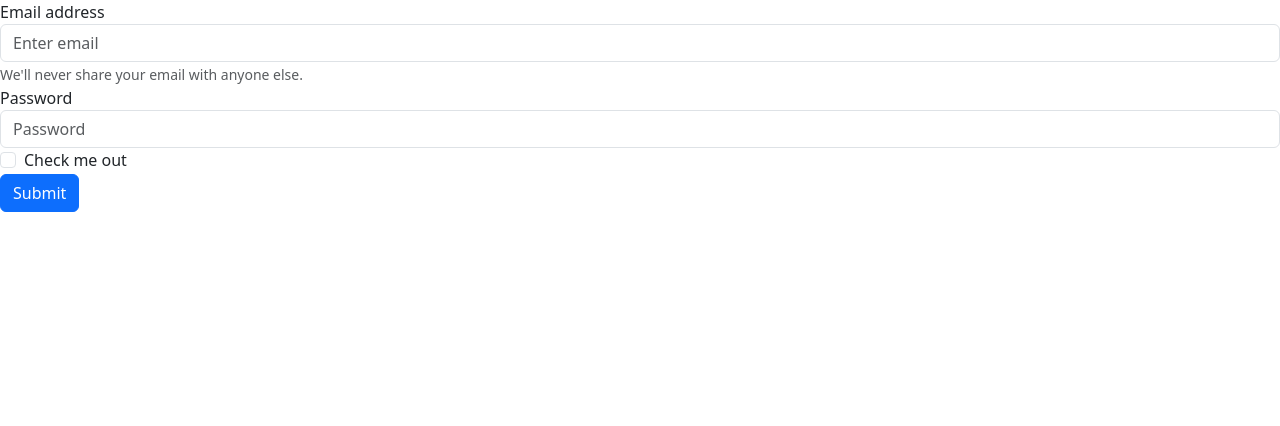
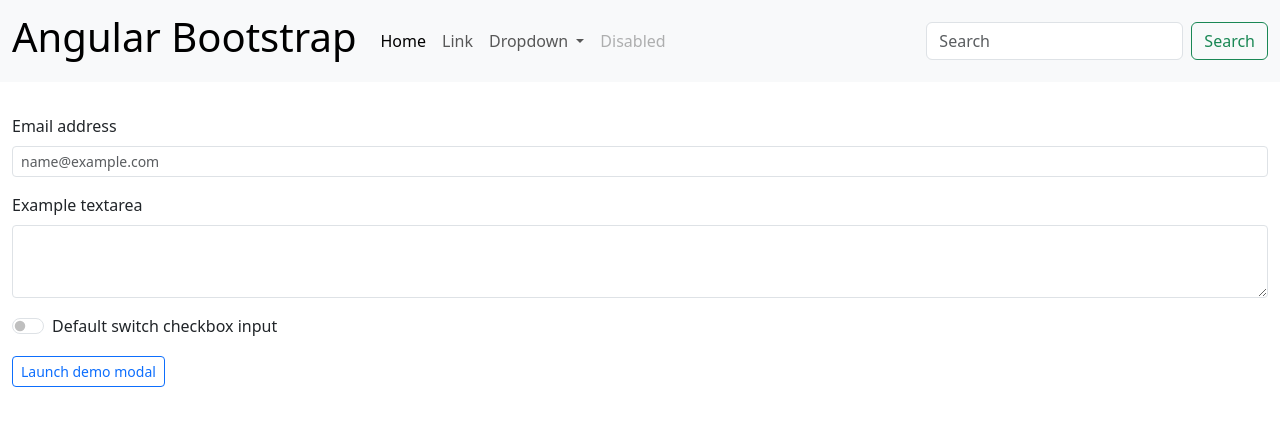
Before and after one commit to Harzsha/Portfolio_Angular_, an Angular app: page / in a window 1280 px wide. Shown: the top 426 px of the page. Built offline with nearby package versions, Linux system fonts and the light colour scheme.

Commit message:
basic commit login form

```diff
--- a/package.json
+++ b/package.json
@@ -18,7 +18,7 @@
     "@angular/platform-browser": "^16.1.2",
     "@angular/platform-browser-dynamic": "^16.1.2",
     "@angular/router": "^16.1.2",
-    "@ng-bootstrap/ng-bootstrap": "^15.0.1",
+    "@ng-bootstrap/ng-bootstrap": "^15.1.0",
     "bootstrap": "^5.3.0",
     "bootstrap-icons": "^1.10.5",
     "jquery": "^3.7.0",
--- a/src/app/Components/login/login.component.html
+++ b/src/app/Components/login/login.component.html
@@ -1,16 +1,86 @@
-<form>
-    <div class="form-group">
-      <label for="exampleInputEmail1">Email address</label>
-      <input type="email" class="form-control" id="exampleInputEmail1" aria-describedby="emailHelp" placeholder="Enter email">
-      <small id="emailHelp" class="form-text text-muted">We'll never share your email with anyone else.</small>
+<nav class="navbar navbar-expand-sm navbar-light bg-light">
+    <div class="container-fluid">
+      <a class="navbar-brand" href="#">
+        <h1>Angular Bootstrap</h1>
+      </a>
+      <button class="navbar-toggler" type="button" data-bs-toggle="collapse" data-bs-target="#navbarSupportedContent" aria-controls="navbarSupportedContent" aria-expanded="false" aria-label="Toggle navigation">
+        <span class="navbar-toggler-icon"></span>
+      </button>
+      <div class="collapse navbar-collapse" id="navbarSupportedContent">
+        <ul class="navbar-nav me-auto mb-2 mb-lg-0">
+          <li class="nav-item">
+            <a class="nav-link active" aria-current="page" href="#">Home</a>
+          </li>
+          <li class="nav-item">
+            <a class="nav-link" href="#">Link</a>
+          </li>
+          <li class="nav-item dropdown">
+            <a class="nav-link dropdown-toggle" href="#" id="navbarDropdown" role="button" data-bs-toggle="dropdown" aria-expanded="false">
+              Dropdown
+            </a>
+            <ul class="dropdown-menu" aria-labelledby="navbarDropdown">
+              <li><a class="dropdown-item" href="#">Action</a></li>
+              <li><a class="dropdown-item" href="#">Another action</a></li>
+              <li><hr class="dropdown-divider"></li>
+              <li><a class="dropdown-item" href="#">Something else here</a></li>
+            </ul>
+          </li>
+          <li class="nav-item">
+            <a class="nav-link disabled" href="#" tabindex="-1" aria-disabled="true">Disabled</a>
+          </li>
+        </ul>
+        <form class="d-flex">
+          <input class="form-control me-2" type="search" placeholder="Search" aria-label="Search">
+          <button class="btn btn-outline-success" type="submit">Search</button>
+        </form>
+      </div>
     </div>
-    <div class="form-group">
-      <label for="exampleInputPassword1">Password</label>
-      <input type="password" class="form-control" id="exampleInputPassword1" placeholder="Password">
+  </nav>
+  <div class="container-fluid py-3">
+    <div class="row my-3">
+      <div class="col">
+        <label for="exampleFormControlInput1" class="form-label">Email address</label>
+        <input type="email" class="form-control form-control-sm" id="exampleFormControlInput1" placeholder="name@example.com">
+      </div>
     </div>
-    <div class="form-check">
-      <input type="checkbox" class="form-check-input" id="exampleCheck1">
-      <label class="form-check-label" for="exampleCheck1">Check me out</label>
+    <div class="row my-3">
+      <div class="col">
+        <label for="exampleFormControlTextarea1" class="form-label">Example textarea</label>
+        <textarea class="form-control form-control-sm" id="exampleFormControlTextarea1" rows="3"></textarea>
+      </div>
     </div>
-    <button type="submit" class="btn btn-primary">Submit</button>
-  </form>
+    <div class="row my-3">
+      <div class="col">
+        <div class="form-check form-switch">
+          <input class="form-check-input" type="checkbox" id="flexSwitchCheckDefault">
+          <label class="form-check-label" for="flexSwitchCheckDefault">Default switch checkbox input</label>
+        </div>
+      </div>
+    </div>
+    <div class="row my-3">
+      <div class="col">
+        <button class="btn btn-sm btn-outline-primary" (click)="open(demoModal)">Launch demo modal</button>
+      </div>
+    </div>
+  </div>
+
+  <ng-template #demoModal let-modal>
+    <div class="modal-header">
+      <h4 class="modal-title" id="modal-basic-title">Profile update</h4>
+      <button type="button" class="btn-close" data-bs-dismiss="modal" aria-label="Close" (click)="modal.dismiss('Cross click')"></button>
+    </div>
+    <div class="modal-body">
+      <form>
+        <div class="form-group">
+          <label for="dateOfBirth">Date of birth</label>
+          <div class="input-group">
+            <input id="dateOfBirth" name="dateOfBirth" class="form-control" placeholder="yyyy-mm-dd" ngbDatepicker #dp="ngbDatepicker">
+            <button type="button" class="btn btn-outline-secondary bi bi-calendar" (click)="dp.toggle()"></button>
+          </div>
+        </div>
+      </form>
+    </div>
+    <div class="modal-footer">
+      <button type="button" class="btn btn-outline-dark" (click)="modal.close('Save click')">Save</button>
+    </div>
+  </ng-template>
--- a/src/app/Components/login/login.component.ts
+++ b/src/app/Components/login/login.component.ts
@@ -1,4 +1,5 @@
 import { Component } from '@angular/core';
+import { NgbModal } from '@ng-bootstrap/ng-bootstrap';
 
 @Component({
   selector: 'app-login',
@@ -6,5 +7,9 @@ import { Component } from '@angular/core';
   styleUrls: ['./login.component.scss']
 })
 export class LoginComponent {
-
+  constructor(private modalService: NgbModal) {
+  }
+  public open(modal: any): void {
+    this.modalService.open(modal);
+  }
 }
```
Also changed, not shown: 1 other file (tests, documents, lock files or other folders).
